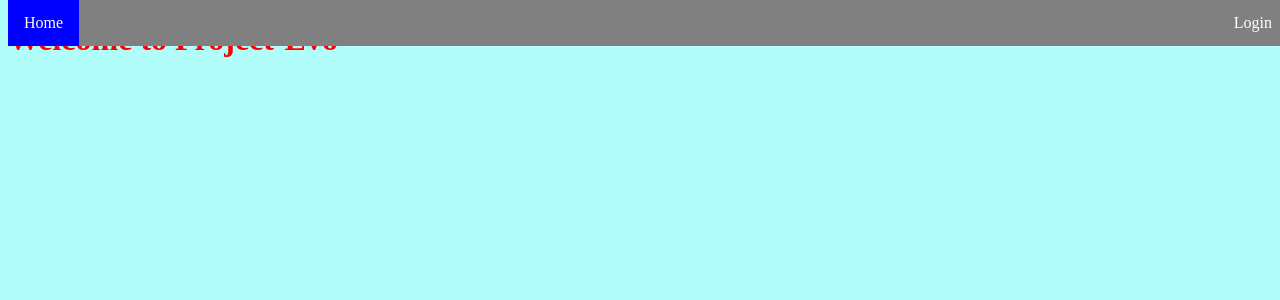
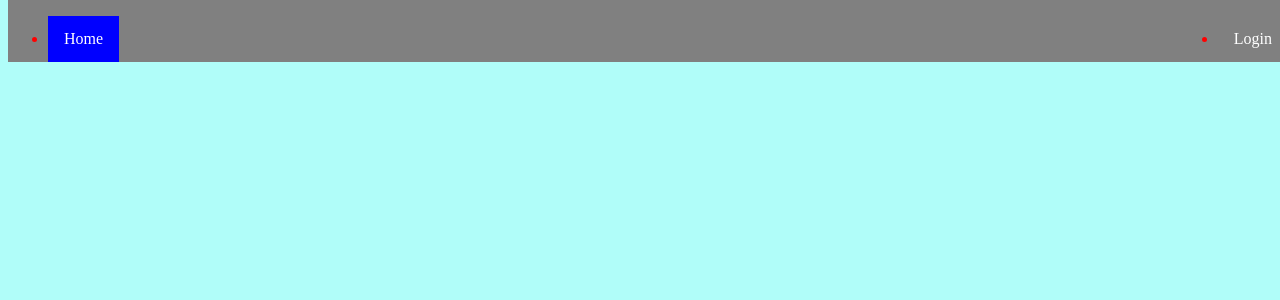
Before and after one commit to EvanMoeller/Project-Evo, a Flask app: page / in a window 1280 px wide. Shown: the top 300 px of the page. Run offline with Flask 2, Linux system fonts and the light colour scheme.

Commit message:
html is not a coding language

```diff
--- a/src/static/style.css
+++ b/src/static/style.css
@@ -3,7 +3,7 @@ body{
     color: red;
 }
 
-ul{
+.navbar{
     position: fixed;
     top: 0;
     width: 100%;
@@ -14,19 +14,19 @@ ul{
     background-color: grey;
 }
 
-li {
+.navbar li {
     float: left;
 }
 
-li a {
-    display: block;
+.navbar li a {
+    display: inline-block;
     color: white;
     text-align: center;
     padding: 14px 16px;
     text-decoration: none;
 }
 
-li a:hover {
+.navbar li a:hover {
     background-color: black;
 }
 
--- a/src/templates/index.html
+++ b/src/templates/index.html
@@ -5,10 +5,12 @@
         <link rel="stylesheet" href="/static/style.css" />
     </head>
     <body>
-         <ul>
-            <li><a class="active" href="{{ url_for('main') }}">Home</a></li>
-            <li style="float:right"><a href="{{ url_for('login') }}">Login</a></li>
-         </ul>
+        <div class="navbar">
+            <ul>
+                <li><a class="active" href="{{ url_for('main') }}">Home</a></li>
+                <li style="float:right"><a href="{{ url_for('login') }}">Login</a></li>
+            </ul>
+        </div>
         <h1>Welcome to Project-Evo</h1>
     </body>
 </html>
```
Also changed, not shown: src/templates/login.html (+6 -6 lines).
